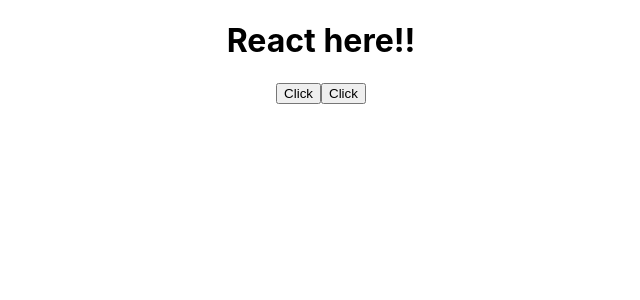
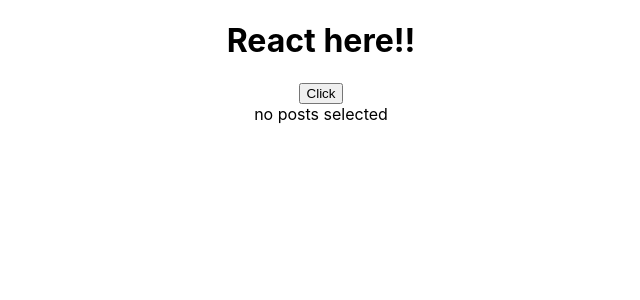
Before and after one commit to nkped/repo-render-client, a React (Create React App) app: page / in a window 1280 px wide. Shown: the top 300 px of the page, without its empty margins (319-959 px from the left). Built offline with nearby package versions, Linux system fonts and the light colour scheme; no server answers.

Commit message:
add some of usestate

```diff
--- a/src/App.js
+++ b/src/App.js
@@ -1,5 +1,6 @@
 import './App.css';
 import axios from 'axios';
+import { useState } from 'react';
 
 /*
 Code may fail to allow access to prod-server provided by render.com-served env variable
@@ -10,19 +11,10 @@
 
 
 function App() {
+
+  const [ posts, setPosts ] = useState('no posts selected')
+
   const handleClick = (event) => {
-    event.preventDefault()
-
-    axios.get(baseUrl + '/greeting')
-    .then((res) => {
-
-      console.log(res)
-    })
-      .catch((err) => console.log(err))
-    }
-
-
-  const handleOtherClick = (event) => {
   event.preventDefault()
 
   axios.get(baseUrl + '/posts')
@@ -32,17 +24,16 @@
     .catch((err) => console.log(err))
 }
 
-
-
   return (
     <div className="App">
       <h1>React here!!</h1>
 
+
  <button onClick={handleClick}>Click</button>
- <button onClick={handleOtherClick}>Click</button>
+ <div>{posts}</div>
     </div>
 
   );
 }
 
-export default App;
+export default App
```
